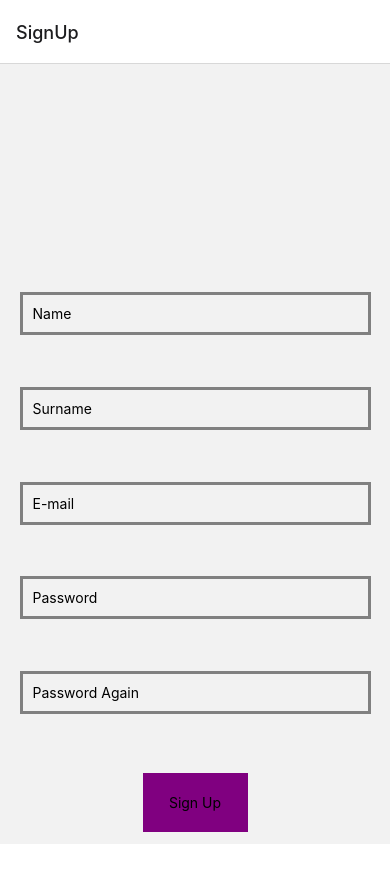
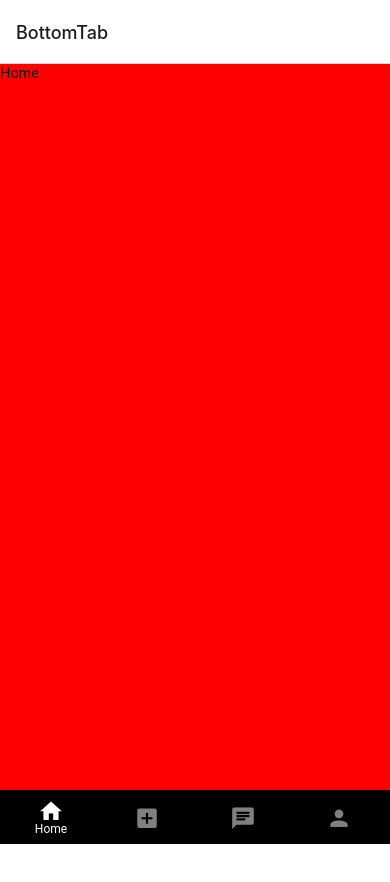
Before and after one commit to Yigit-Yeler/D-Ev-ret, a React Native app: screen /BottomTab in a window 390 px wide. Before the commit this address had no page. Shown: the top 882 px of the page. After the commit the page ends 844 px from the top, so only its background shows below. Built offline with nearby package versions, Linux system fonts and the light colour scheme.

Commit message:
Navigation :: added bottom tab navigator

```diff
--- /dev/null
+++ b/navigation/BottomTabNavigation.js
@@ -0,0 +1,65 @@
+import { View, Text } from 'react-native'
+import React from 'react'
+import MaterialCommunityIcons from 'react-native-vector-icons/MaterialCommunityIcons';
+// const myIcon = <Icon name="rocket" size={30} color="#900" />;
+import { createMaterialBottomTabNavigator } from '@react-navigation/material-bottom-tabs';
+
+import MyDm from '../src/screens/MyDm';
+import CreatePost from '../src/screens/CreatePost';
+import Home from '../src/screens/Home';
+import Profile from '../src/screens/Profile';
+
+const Tab = createMaterialBottomTabNavigator();
+
+const BottomTabNavigation = () => {
+    return (
+        <Tab.Navigator
+            initialRouteName="Home"
+            activeColor="white"
+            barStyle={{ backgroundColor: 'black' }}
+        >
+            <Tab.Screen
+                name="Home"
+                component={Home}
+                options={{
+                    tabBarLabel: 'Home',
+                    tabBarIcon: ({ color }) => (
+                        <MaterialCommunityIcons name="home" color={color} size={26} />
+                    ),
+                }}
+            />
+            <Tab.Screen
+                name="CreatePost"
+                component={CreatePost}
+                options={{
+                    tabBarLabel: 'Create Post',
+                    tabBarIcon: ({ color }) => (
+                        <MaterialCommunityIcons name="plus-box" color={color} size={26} />
+                    ),
+                }}
+            />
+            <Tab.Screen
+                name="MyDm"
+                component={MyDm}
+                options={{
+                    tabBarLabel: 'Messages',
+                    tabBarIcon: ({ color }) => (
+                        <MaterialCommunityIcons name="message-text" color={color} size={26} />
+                    ),
+                }}
+            />
+            <Tab.Screen
+                name="Profile"
+                component={Profile}
+                options={{
+                    tabBarLabel: 'Profile',
+                    tabBarIcon: ({ color }) => (
+                        <MaterialCommunityIcons name="account" color={color} size={26} />
+                    ),
+                }}
+            />
+        </Tab.Navigator>
+    )
+}
+
+export default BottomTabNavigation
--- a/navigation/Navigation.js
+++ b/navigation/Navigation.js
@@ -3,14 +3,12 @@
 import { NavigationContainer } from '@react-navigation/native';
 import { createNativeStackNavigator } from '@react-navigation/native-stack';
 
-import Home from '../src/screens/Home';
 import Chat from '../src/screens/Chat';
 import SignIn from '../src/screens/SignIn';
 import SignUp from '../src/screens/SignUp';
-import Profile from '../src/screens/Profile';
 import MyPosts from '../src/screens/MyPosts';
-import MyDm from '../src/screens/MyDm';
-import CreatePost from '../src/screens/CreatePost';
+
+import BottomTabNavigation from './BottomTabNavigation';
 
 const Stack = createNativeStackNavigator();
 
@@ -18,13 +16,10 @@
     return (
         <NavigationContainer>
             <Stack.Navigator>
+                <Stack.Screen name="BottomTab" component={BottomTabNavigation} />
                 <Stack.Screen name="SignUp" component={SignUp} />
                 <Stack.Screen name="SignIn" component={SignIn} />
-                <Stack.Screen name="Home" component={Home} />
-                <Stack.Screen name="Profile" component={Profile} />
-                <Stack.Screen name="CreatePost" component={CreatePost} />
                 <Stack.Screen name="MyPosts" component={MyPosts} />
-                <Stack.Screen name="DM" component={MyDm} />
                 <Stack.Screen name="Chat" component={Chat} />
             </Stack.Navigator>
         </NavigationContainer>
--- a/package.json
+++ b/package.json
@@ -9,15 +9,18 @@
     "web": "expo start --web"
   },
   "dependencies": {
+    "@react-navigation/material-bottom-tabs": "^6.2.2",
     "@react-navigation/native": "^6.0.11",
     "@react-navigation/native-stack": "^6.7.0",
     "expo": "~46.0.7",
     "expo-status-bar": "~1.4.0",
     "react": "18.0.0",
     "react-native": "0.69.4",
+    "react-native-paper": "^4.12.4",
     "react-native-responsive-screen": "^1.4.2",
     "react-native-safe-area-context": "^4.3.1",
-    "react-native-screens": "^3.15.0"
+    "react-native-screens": "^3.15.0",
+    "react-native-vector-icons": "^9.2.0"
   },
   "devDependencies": {
     "@babel/core": "^7.12.9"
```
Also changed, not shown: 1 other file (tests, documents, lock files or other folders).
